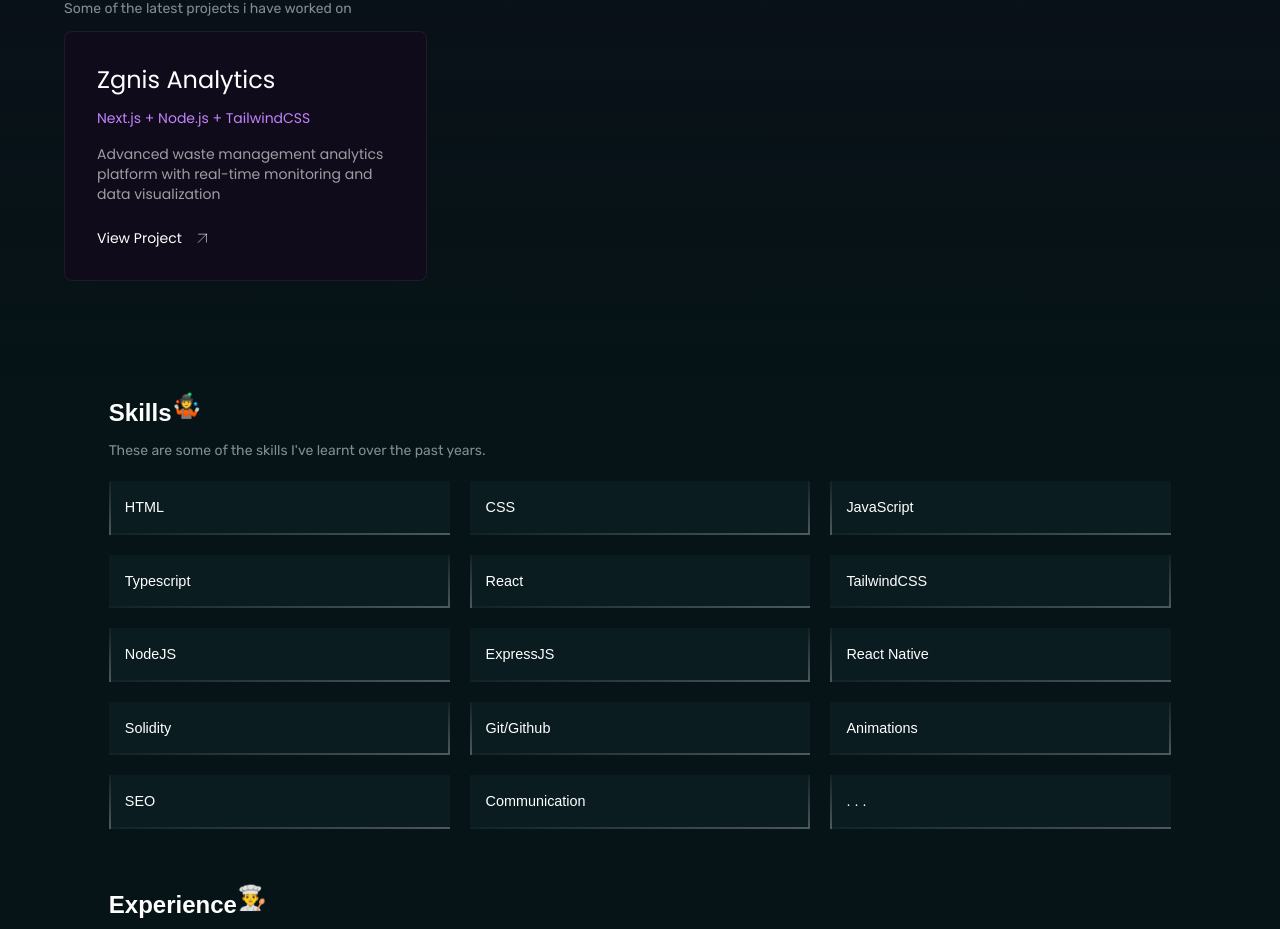
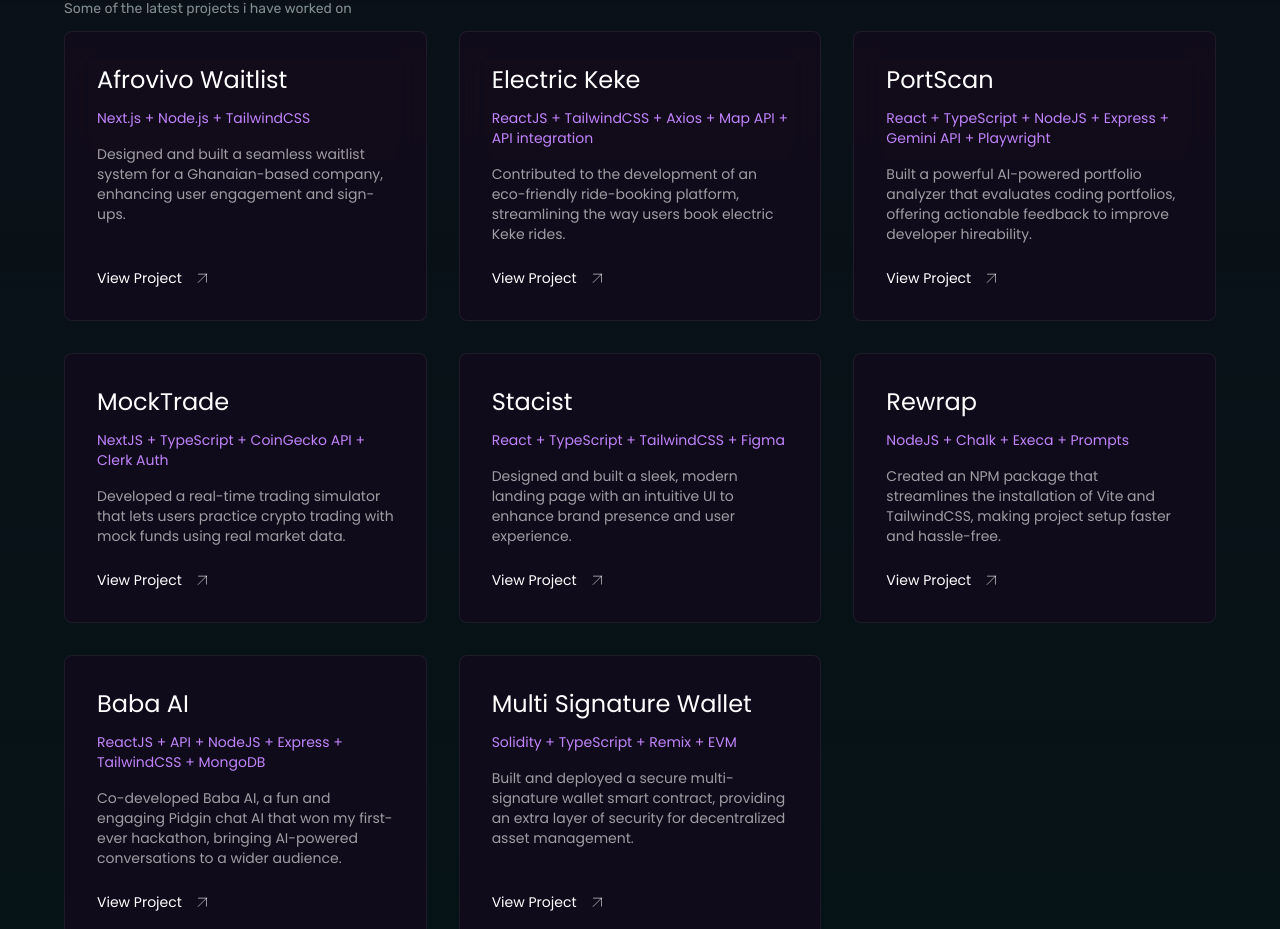
Before and after one commit to heyrapto/portfolio-, a React (Vite) app: page / in a window 1280 px wide. Shown: the part 1871-2800 px from the top of the page. Built offline with nearby package versions, Linux system fonts and the light colour scheme.

Commit message:
Update constants.ts

```diff
--- a/src/constants/constants.ts
+++ b/src/constants/constants.ts
@@ -1,8 +1,58 @@
 export const projects = [
   {
-    name: "Zgnis Analytics",
-    desc: "Advanced waste management analytics platform with real-time monitoring and data visualization",
+    name: "Afrovivo Waitlist",
+    desc: "Designed and built a seamless waitlist system for a Ghanaian-based company, enhancing user engagement and sign-ups.",
     lang: "Next.js + Node.js + TailwindCSS",
-    link: "https://zeugnis-landing-page.vercel.app/",
-  }
-]
+    link: "https://afrovivo-waitlist-coral.vercel.app/",
+    github: "https://github.com/heycalebszn/afrovivo-waitlist",
+  },
+  {
+    name: "Electric Keke",
+    desc: "Contributed to the development of an eco-friendly ride-booking platform, streamlining the way users book electric Keke rides.",
+    lang: "ReactJS + TailwindCSS + Axios + Map API + API integration",
+    link: "https://electric-keke-frontend.vercel.app/",
+    github: "https://github.com/heycalebszn/Kobodrop",
+  },
+  {
+    name: "PortScan",
+    desc: "Built a powerful AI-powered portfolio analyzer that evaluates coding portfolios, offering actionable feedback to improve developer hireability.",
+    lang: "React + TypeScript + NodeJS + Express + Gemini API + Playwright",
+    link: "https://port-scan-ten.vercel.app/",
+    github: "https://github.com/heycalebszn/PortScan",
+  },
+  {
+    name: "MockTrade",
+    desc: "Developed a real-time trading simulator that lets users practice crypto trading with mock funds using real market data.",
+    lang: "NextJS + TypeScript + CoinGecko API + Clerk Auth",
+    link: "https://mock-trading.vercel.app/",
+    github: "https://github.com/heycalebszn/mock_trading",
+  },
+  {
+    name: "Stacist",
+    desc: "Designed and built a sleek, modern landing page with an intuitive UI to enhance brand presence and user experience.",
+    lang: "React + TypeScript + TailwindCSS + Figma",
+    link: "https://mock-trading.vercel.app/",
+    github: "https://github.com/heycalebszn/mock_trading",
+  },
+  {
+    name: "Rewrap",
+    desc: "Created an NPM package that streamlines the installation of Vite and TailwindCSS, making project setup faster and hassle-free.",
+    lang: "NodeJS + Chalk + Execa + Prompts",
+    link: "https://www.npmjs.com/package/rewrap-vitejs-tailwind",
+    github: "https://github.com/heycalebszn/Rewrap-",
+  },
+  {
+    name: "Baba AI",
+    desc: "Co-developed Baba AI, a fun and engaging Pidgin chat AI that won my first-ever hackathon, bringing AI-powered conversations to a wider audience.",
+    lang: "ReactJS + API + NodeJS + Express + TailwindCSS + MongoDB",
+    link: "https://baba-frontend-react-06ac.onrender.com/",
+    github: "https://github.com/code-clan-g3/baba-frontend-react",
+  },
+  {
+    name: "Multi Signature Wallet",
+    desc: "Built and deployed a secure multi-signature wallet smart contract, providing an extra layer of security for decentralized asset management.",
+    lang: "Solidity + TypeScript + Remix + EVM",
+    link: "https://github.com/heycalebszn/Multi-Signature-Wallet",
+    github: "https://github.com/heycalebszn/Multi-Signature-Wallet",
+  },
+];
```
